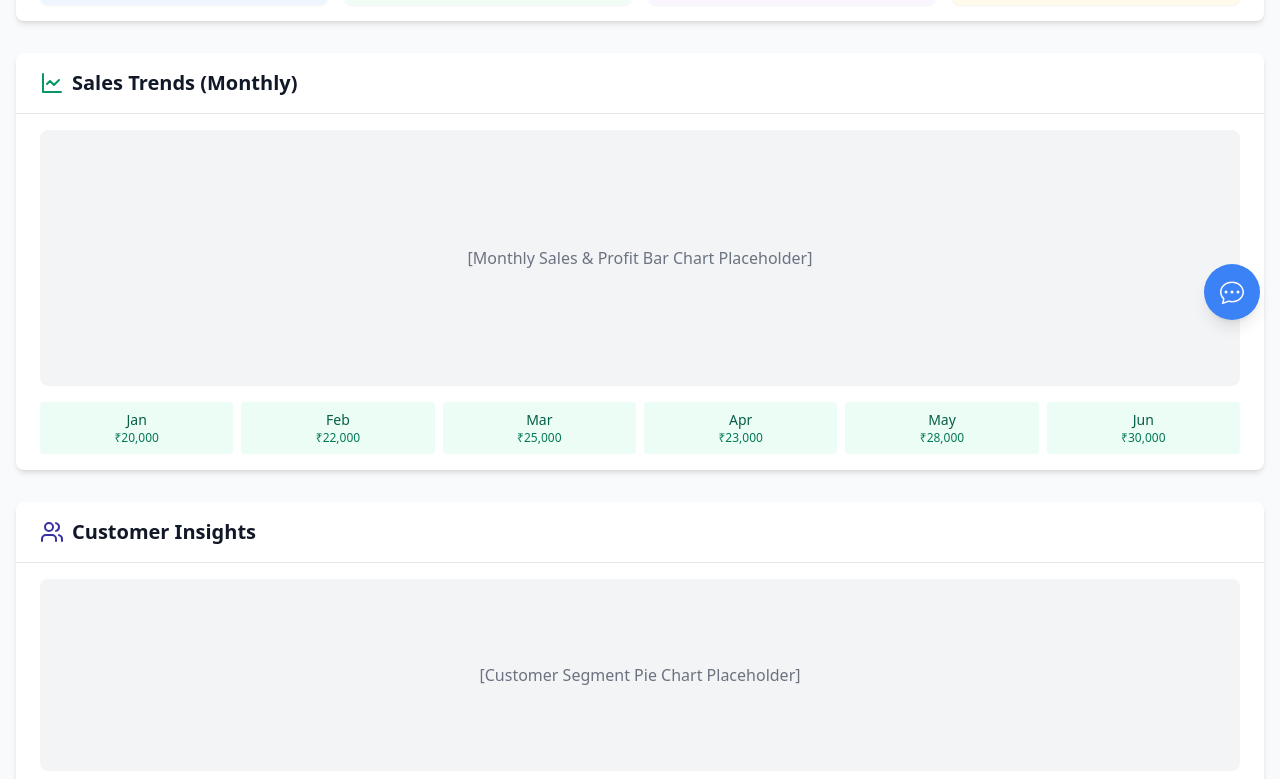
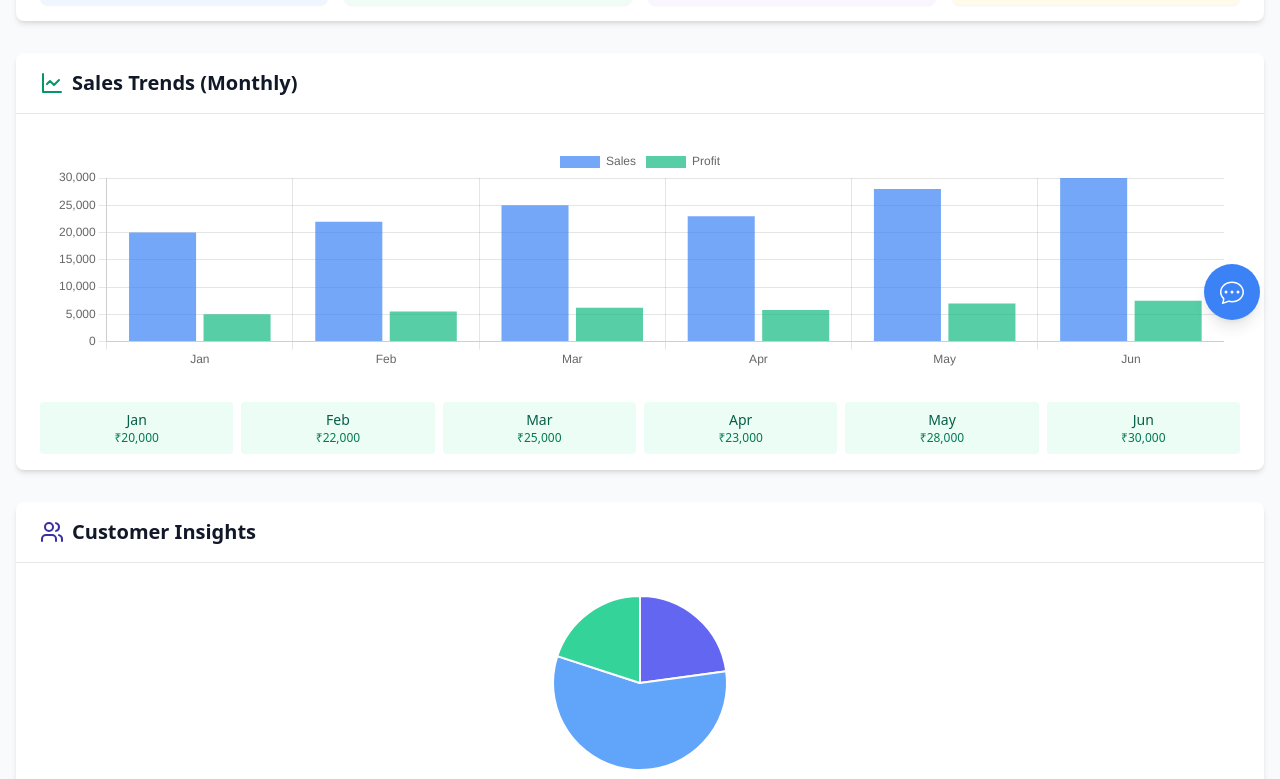
Before and after one commit to kumarroshan123/Final-Year-Project, a React (Vite) app in the folder Client/: page /demo/analytics in a window 1280 px wide. Shown: the part 460-1239 px from the top of the page. Built offline with nearby package versions, Linux system fonts and the light colour scheme; no server answers.

Commit message:
All graphs are updated

```diff
--- a/Client/package.json
+++ b/Client/package.json
@@ -11,8 +11,10 @@
   },
   "dependencies": {
     "axios": "^1.9.0",
+    "chart.js": "^4.4.9",
     "lucide-react": "^0.344.0",
     "react": "^18.3.1",
+    "react-chartjs-2": "^5.3.0",
     "react-dom": "^18.3.1",
     "react-icons": "^5.5.0",
     "react-router-dom": "^6.21.0",
--- a/Client/src/pages/AnalyticsPage.tsx
+++ b/Client/src/pages/AnalyticsPage.tsx
@@ -3,6 +3,20 @@ import Navbar from '../components/layout/Navbar';
 import Footer from '../components/layout/Footer';
 import { Card, CardContent, CardHeader, CardTitle } from '../components/ui/Card';
 import { BarChart, DollarSign, Users, Package, Percent, LineChart } from 'lucide-react'; // Removed TrendingUp
+
+import {
+  Chart as ChartJS,
+  CategoryScale,
+  LinearScale,
+  BarElement,
+  ArcElement,
+  Tooltip,
+  Legend,
+} from 'chart.js';
+import { Bar, Pie } from 'react-chartjs-2';
+
+ChartJS.register(CategoryScale, LinearScale, BarElement, ArcElement, Tooltip, Legend);
+
 
 // Define types for the analytics data
 type MonthlySales = { month: string; sales: number; profit: number };
@@ -51,15 +65,64 @@ const AnalyticsPage: React.FC = () => {
     }).format(amount);
   };
 
+
+  const salesChartData = {
+    labels: monthlySalesData.map(item => item.month),
+    datasets: [
+      {
+        label: 'Sales',
+        data: monthlySalesData.map(item => item.sales),
+        backgroundColor: 'rgba(59, 130, 246, 0.7)', // Blue-500
+      },
+      {
+        label: 'Profit',
+        data: monthlySalesData.map(item => item.profit),
+        backgroundColor: 'rgba(16, 185, 129, 0.7)', // Emerald-500
+      },
+    ],
+  };
+
+
+
+
+  const customerPieData = {
+    labels: customerSegmentsData.map(segment => segment.segment),
+    datasets: [
+      {
+        label: 'Customer Count',
+        data: customerSegmentsData.map(segment => segment.count),
+        backgroundColor: ['#6366F1', '#60A5FA', '#34D399'], // indigo, blue, emerald
+      },
+    ],
+  };
+
+  const salesChartOptions = {
+    responsive: true,
+    maintainAspectRatio: false,
+    plugins: {
+      legend: { position: 'top' as const },
+    },
+  };
+
+  const customerPieOptions = {
+    responsive: true,
+    maintainAspectRatio: false,
+    plugins: {
+      legend: { position: 'bottom' as const },
+    },
+  };
+
+
+
   return (
     <div className="flex flex-col min-h-screen bg-gray-50">
-      <Navbar  />
+      <Navbar />
       <main className="flex-grow">
         {/* Hero Section */}
         <section className="bg-gradient-to-r from-blue-800 to-emerald-600 text-white py-8">
           <div className="container mx-auto px-4">
             <h1 className="text-4xl md:text-5xl font-bold mb-6 text-center flex items-center justify-center">
-               Analytics Dashboard
+              Analytics Dashboard
             </h1>
             <p className="text-xl text-center max-w-3xl mx-auto text-blue-100">
               In-depth analysis of your business operations and performance.
@@ -125,8 +188,8 @@ const AnalyticsPage: React.FC = () => {
               </CardHeader>
               <CardContent>
                 {/* Placeholder for Bar Chart */}
-                <div className="bg-gray-100 p-6 rounded-lg h-64 flex items-center justify-center">
-                  <p className="text-gray-500">[Monthly Sales & Profit Bar Chart Placeholder]</p>
+                <div className="bg-white p-4 rounded-lg h-64">
+                  <Bar data={salesChartData} options={salesChartOptions} />
                 </div>
                 <div className="mt-4 grid grid-cols-2 md:grid-cols-3 lg:grid-cols-6 gap-2 text-center">
                   {monthlySalesData.map(data => (
@@ -149,8 +212,8 @@ const AnalyticsPage: React.FC = () => {
               </CardHeader>
               <CardContent>
                 {/* Placeholder for Pie Chart */}
-                <div className="bg-gray-100 p-6 rounded-lg h-48 flex items-center justify-center mb-4">
-                  <p className="text-gray-500">[Customer Segment Pie Chart Placeholder]</p>
+                <div className="bg-white p-4 rounded-lg h-60">
+                  <Pie data={customerPieData} options={customerPieOptions} />
                 </div>
                 <div className="grid grid-cols-1 md:grid-cols-3 gap-4">
                   {customerSegmentsData.map(segment => (
@@ -161,6 +224,7 @@ const AnalyticsPage: React.FC = () => {
                     </div>
                   ))}
                 </div>
+
               </CardContent>
             </Card>
 
--- a/Client/src/pages/PredictionsPage.tsx
+++ b/Client/src/pages/PredictionsPage.tsx
@@ -4,6 +4,29 @@ import Footer from '../components/layout/Footer';
 import { Card, CardContent, CardHeader, CardTitle } from '../components/ui/Card';
 import { TrendingUp, PackageCheck, Users, BarChart, Lightbulb, BadgeIndianRupee } from 'lucide-react';
 import Badge from '../components/ui/Badge';
+
+import {
+  Chart as ChartJS,
+  CategoryScale,
+  LinearScale,
+  PointElement,
+  LineElement,
+  Title,
+  Tooltip,
+  Legend,
+} from 'chart.js';
+import { Line } from 'react-chartjs-2';
+
+ChartJS.register(
+  CategoryScale,
+  LinearScale,
+  PointElement,
+  LineElement,
+  Title,
+  Tooltip,
+  Legend
+);
+
 
 // Define types for the prediction data
 type SalesForecast = { period: string; forecastValue: number; confidence: number };
@@ -47,16 +70,42 @@ const PredictionsPage: React.FC = () => {
       maximumFractionDigits: 0
     }).format(amount);
   };
+  const salesChartData = {
+    labels: salesForecastData.map(d => d.period),
+    datasets: [
+      {
+        label: 'Forecasted Sales',
+        data: salesForecastData.map(d => d.forecastValue),
+        borderColor: 'rgba(34,197,94,1)',
+        backgroundColor: 'rgba(34,197,94,0.2)',
+        tension: 0.4,
+      },
+    ],
+  };
+
+  const salesChartOptions = {
+    responsive: true,
+    maintainAspectRatio: false,
+    plugins: {
+      legend: { position: 'top' as const },
+    },
+    scales: {
+      y: {
+        beginAtZero: true,
+      },
+    },
+  };
+
 
   return (
     <div className="flex flex-col min-h-screen bg-gray-50">
-      <Navbar  />
+      <Navbar />
       <main className="flex-grow">
         {/* Hero Section */}
         <section className="bg-gradient-to-r from-blue-800 to-emerald-600 text-white py-8">
           <div className="container mx-auto px-4">
             <h1 className="text-4xl md:text-5xl font-bold mb-6 text-center flex items-center justify-center">
-               Predictions Dashboard
+              Predictions Dashboard
             </h1>
             <p className="text-xl text-center max-w-3xl mx-auto text-indigo-100">
               Explore forecasts and recommendations for your business growth.
@@ -77,9 +126,10 @@ const PredictionsPage: React.FC = () => {
                 </CardTitle>
               </CardHeader>
               <CardContent>
-                <div className="bg-gray-100 p-6 rounded-lg h-48 flex items-center justify-center mb-6">
-                  <p className="text-gray-500">[Sales Forecast Line Chart Placeholder]</p>
+                <div className="bg-gray-100 p-4 rounded-lg h-60 md:h-72 lg:h-80 mb-6">
+                  <Line data={salesChartData} options={salesChartOptions} />
                 </div>
+
                 <div className="grid grid-cols-1 md:grid-cols-3 gap-4">
                   {salesForecastData.map(forecast => (
                     <div key={forecast.period} className="bg-green-50 p-4 rounded-lg shadow-sm border border-green-100">
@@ -119,7 +169,7 @@ const PredictionsPage: React.FC = () => {
                           <td className="px-6 py-4 whitespace-nowrap text-sm text-gray-500">{rec.currentStock} units</td>
                           <td className="px-6 py-4 whitespace-nowrap text-sm text-blue-700 font-medium">{rec.recommendedStock} units</td>
                           <td className="px-6 py-4 whitespace-nowrap text-sm text-green-600 font-medium flex items-center">
-                             <BadgeIndianRupee className="h-4 w-4 mr-1" /> {formatCurrency(rec.potentialSaving)}
+                            <BadgeIndianRupee className="h-4 w-4 mr-1" /> {formatCurrency(rec.potentialSaving)}
                           </td>
                         </tr>
                       ))}
--- /dev/null
+++ b/package.json
@@ -0,0 +1,6 @@
+{
+  "dependencies": {
+    "chart.js": "^4.4.9",
+    "react-chartjs-2": "^5.3.0"
+  }
+}
```
Also changed, not shown: 2 other files (tests, documents, lock files or other folders).
